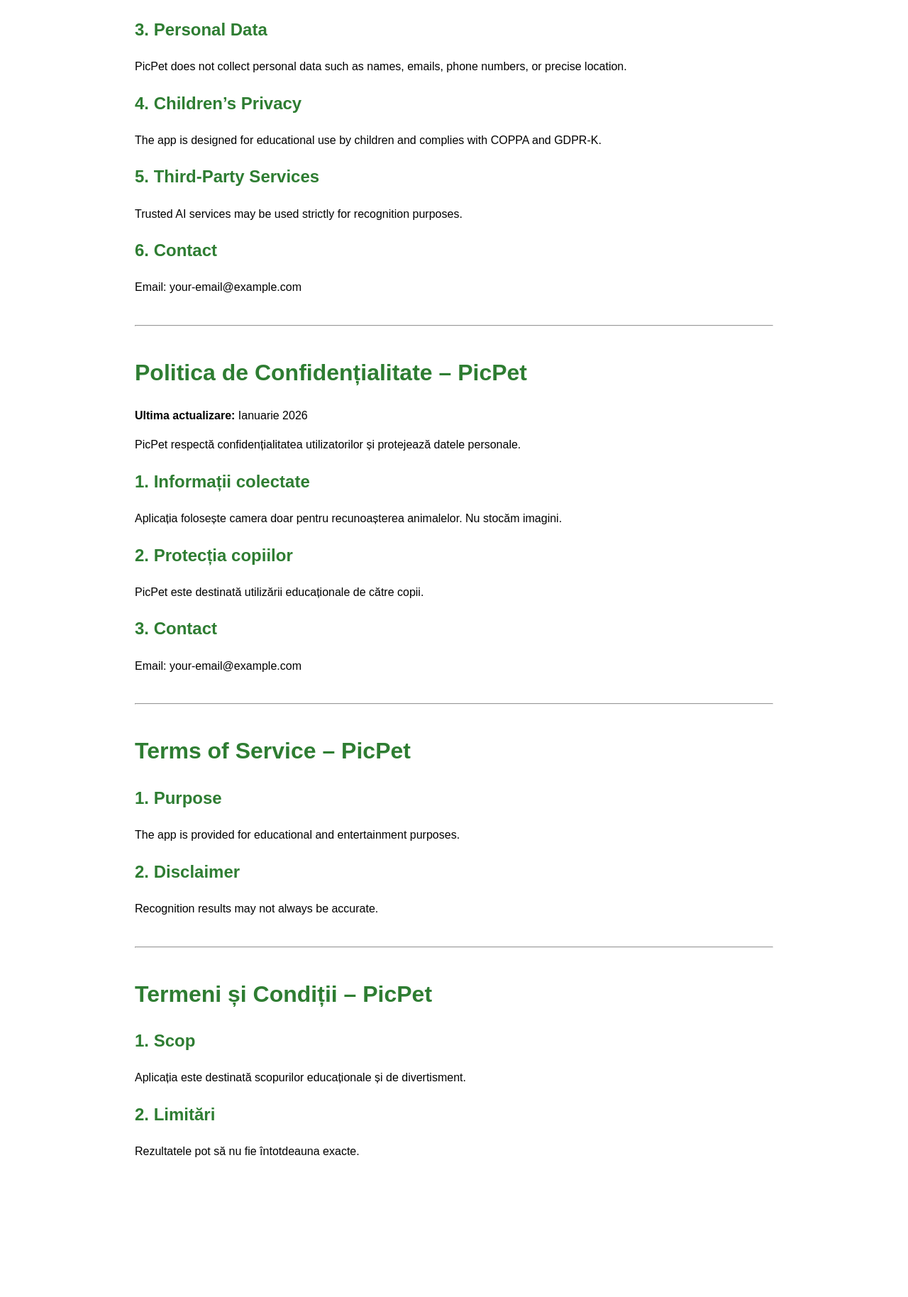
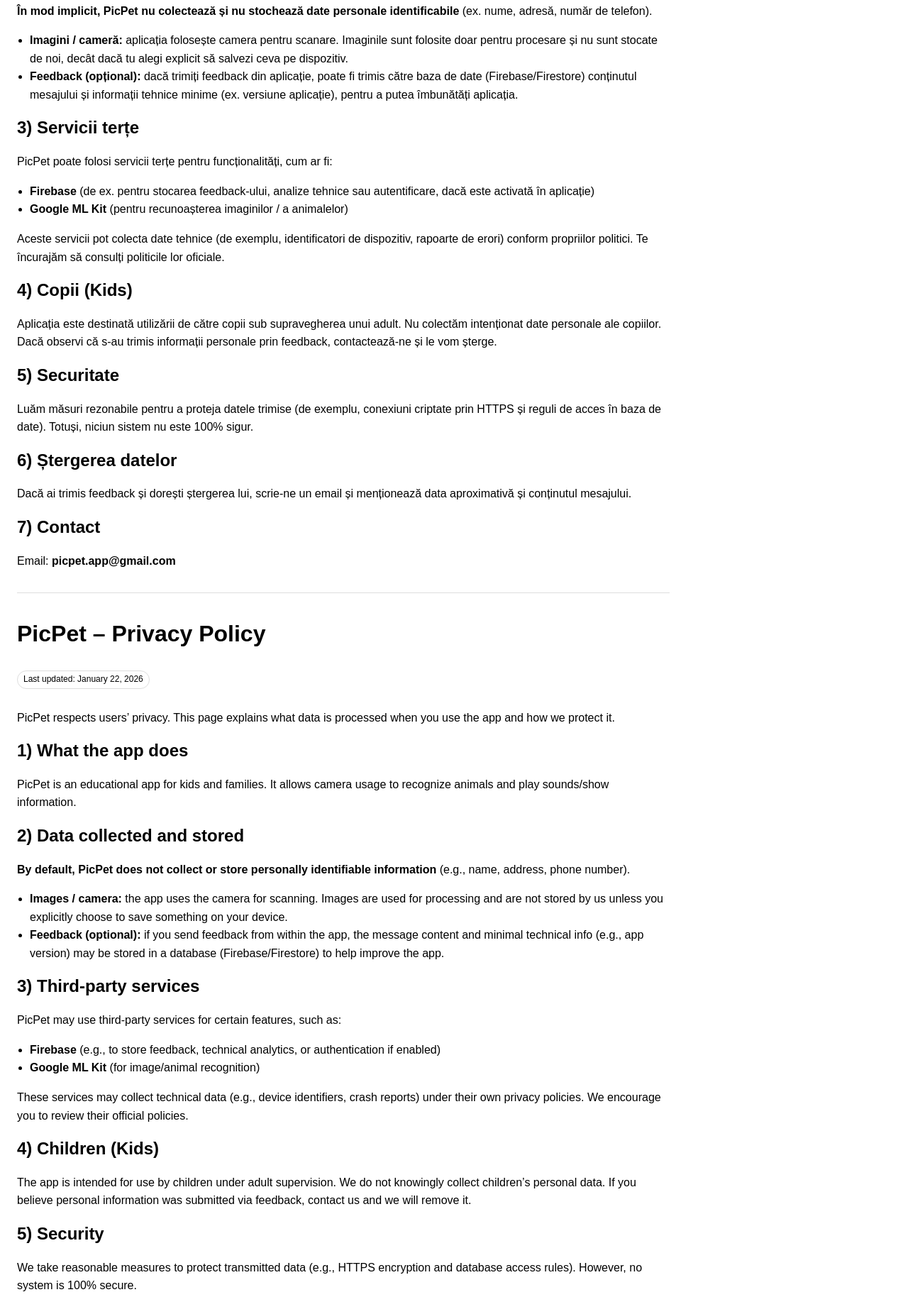
Before and after one commit to ValiGTV/picpet-privacy, a plain HTML site: page index.html in a window 1280 px wide. Shown: the part 386-2214 px from the top of the page at 71% size. Before the commit the page ends 2058 px from the top, so only its background shows below. Drawn offline with Linux system fonts and the light colour scheme.

Commit message:
Update index.html

```diff
--- a/index.html
+++ b/index.html
@@ -1,84 +1,137 @@
 <!DOCTYPE html>
-<html lang="en">
+<html lang="ro">
 <head>
-  <meta charset="UTF-8">
-  <title>PicPet – Privacy Policy & Terms</title>
+  <meta charset="UTF-8" />
+  <meta name="viewport" content="width=device-width, initial-scale=1.0" />
+  <title>PicPet – Politica de Confidențialitate / Privacy Policy</title>
   <style>
-    body {
-      font-family: Arial, sans-serif;
-      max-width: 900px;
-      margin: auto;
-      padding: 20px;
-      line-height: 1.6;
-    }
-    h1, h2 {
-      color: #2e7d32;
-    }
-    hr {
-      margin: 40px 0;
-    }
+    body { font-family: Arial, sans-serif; line-height: 1.6; margin: 24px; max-width: 920px; }
+    h1, h2 { line-height: 1.2; }
+    .lang { margin-top: 32px; padding-top: 16px; border-top: 1px solid #ddd; }
+    .badge { display:inline-block; padding:2px 8px; border:1px solid #ddd; border-radius:999px; font-size:12px; }
+    ul { padding-left: 18px; }
+    code { background:#f5f5f5; padding:2px 6px; border-radius:6px; }
   </style>
 </head>
 <body>
 
-<h1>Privacy Policy – PicPet</h1>
-<p><strong>Last updated:</strong> January 2026</p>
+  <h1>PicPet – Politica de Confidențialitate</h1>
+  <p class="badge">Ultima actualizare: 22 ianuarie 2026</p>
 
-<p>PicPet respects your privacy and is committed to protecting users’ and children’s personal data.</p>
+  <p>
+    PicPet respectă confidențialitatea utilizatorilor. Această pagină explică ce date sunt
+    procesate atunci când folosești aplicația și cum le protejăm.
+  </p>
 
-<h2>1. Information We Collect</h2>
-<p>PicPet uses the device camera only to recognize animals in real time. We do not store, save, or transmit photos or videos.</p>
+  <h2>1) Ce face aplicația</h2>
+  <p>
+    PicPet este o aplicație educațională pentru copii și familie. Permite utilizarea camerei
+    pentru a recunoaște animale și pentru a reda sunete/afișa informații despre acestea.
+  </p>
 
-<h2>2. Camera Usage</h2>
-<p>Camera access is required exclusively for animal recognition functionality.</p>
+  <h2>2) Date colectate și stocate</h2>
+  <p><strong>În mod implicit, PicPet nu colectează și nu stochează date personale identificabile</strong>
+    (ex. nume, adresă, număr de telefon).</p>
 
-<h2>3. Personal Data</h2>
-<p>PicPet does not collect personal data such as names, emails, phone numbers, or precise location.</p>
+  <ul>
+    <li><strong>Imagini / cameră:</strong> aplicația folosește camera pentru scanare. Imaginile sunt folosite doar pentru procesare și nu sunt stocate de noi, decât dacă tu alegi explicit să salvezi ceva pe dispozitiv.</li>
+    <li><strong>Feedback (opțional):</strong> dacă trimiți feedback din aplicație, poate fi trimis către baza de date (Firebase/Firestore) conținutul mesajului și informații tehnice minime (ex. versiune aplicație), pentru a putea îmbunătăți aplicația.</li>
+  </ul>
 
-<h2>4. Children’s Privacy</h2>
-<p>The app is designed for educational use by children and complies with COPPA and GDPR-K.</p>
+  <h2>3) Servicii terțe</h2>
+  <p>
+    PicPet poate folosi servicii terțe pentru funcționalități, cum ar fi:
+  </p>
+  <ul>
+    <li><strong>Firebase</strong> (de ex. pentru stocarea feedback-ului, analize tehnice sau autentificare, dacă este activată în aplicație)</li>
+    <li><strong>Google ML Kit</strong> (pentru recunoașterea imaginilor / a animalelor)</li>
+  </ul>
+  <p>
+    Aceste servicii pot colecta date tehnice (de exemplu, identificatori de dispozitiv, rapoarte de erori)
+    conform propriilor politici. Te încurajăm să consulți politicile lor oficiale.
+  </p>
 
-<h2>5. Third-Party Services</h2>
-<p>Trusted AI services may be used strictly for recognition purposes.</p>
+  <h2>4) Copii (Kids)</h2>
+  <p>
+    Aplicația este destinată utilizării de către copii sub supravegherea unui adult.
+    Nu colectăm intenționat date personale ale copiilor. Dacă observi că s-au trimis informații personale
+    prin feedback, contactează-ne și le vom șterge.
+  </p>
 
-<h2>6. Contact</h2>
-<p>Email: your-email@example.com</p>
+  <h2>5) Securitate</h2>
+  <p>
+    Luăm măsuri rezonabile pentru a proteja datele trimise (de exemplu, conexiuni criptate prin HTTPS și
+    reguli de acces în baza de date). Totuși, niciun sistem nu este 100% sigur.
+  </p>
 
-<hr>
+  <h2>6) Ștergerea datelor</h2>
+  <p>
+    Dacă ai trimis feedback și dorești ștergerea lui, scrie-ne un email și menționează data aproximativă și conținutul mesajului.
+  </p>
 
-<h1>Politica de Confidențialitate – PicPet</h1>
-<p><strong>Ultima actualizare:</strong> Ianuarie 2026</p>
+  <h2>7) Contact</h2>
+  <p>
+    Email: <strong>picpet.app@gmail.com</strong>
+  </p>
 
-<p>PicPet respectă confidențialitatea utilizatorilor și protejează datele personale.</p>
+  <div class="lang">
+    <h1>PicPet – Privacy Policy</h1>
+    <p class="badge">Last updated: January 22, 2026</p>
 
-<h2>1. Informații colectate</h2>
-<p>Aplicația folosește camera doar pentru recunoașterea animalelor. Nu stocăm imagini.</p>
+    <p>
+      PicPet respects users’ privacy. This page explains what data is processed when you use the app and how we protect it.
+    </p>
 
-<h2>2. Protecția copiilor</h2>
-<p>PicPet este destinată utilizării educaționale de către copii.</p>
+    <h2>1) What the app does</h2>
+    <p>
+      PicPet is an educational app for kids and families. It allows camera usage to recognize animals and play sounds/show information.
+    </p>
 
-<h2>3. Contact</h2>
-<p>Email: your-email@example.com</p>
+    <h2>2) Data collected and stored</h2>
+    <p><strong>By default, PicPet does not collect or store personally identifiable information</strong>
+      (e.g., name, address, phone number).</p>
 
-<hr>
+    <ul>
+      <li><strong>Images / camera:</strong> the app uses the camera for scanning. Images are used for processing and are not stored by us unless you explicitly choose to save something on your device.</li>
+      <li><strong>Feedback (optional):</strong> if you send feedback from within the app, the message content and minimal technical info (e.g., app version) may be stored in a database (Firebase/Firestore) to help improve the app.</li>
+    </ul>
 
-<h1>Terms of Service – PicPet</h1>
+    <h2>3) Third-party services</h2>
+    <p>
+      PicPet may use third-party services for certain features, such as:
+    </p>
+    <ul>
+      <li><strong>Firebase</strong> (e.g., to store feedback, technical analytics, or authentication if enabled)</li>
+      <li><strong>Google ML Kit</strong> (for image/animal recognition)</li>
+    </ul>
+    <p>
+      These services may collect technical data (e.g., device identifiers, crash reports) under their own privacy policies.
+      We encourage you to review their official policies.
+    </p>
 
-<h2>1. Purpose</h2>
-<p>The app is provided for educational and entertainment purposes.</p>
+    <h2>4) Children (Kids)</h2>
+    <p>
+      The app is intended for use by children under adult supervision.
+      We do not knowingly collect children’s personal data. If you believe personal information was submitted via feedback,
+      contact us and we will remove it.
+    </p>
 
-<h2>2. Disclaimer</h2>
-<p>Recognition results may not always be accurate.</p>
+    <h2>5) Security</h2>
+    <p>
+      We take reasonable measures to protect transmitted data (e.g., HTTPS encryption and database access rules).
+      However, no system is 100% secure.
+    </p>
 
-<hr>
+    <h2>6) Data deletion</h2>
+    <p>
+      If you have submitted feedback and want it deleted, email us and include the approximate date and message content.
+    </p>
 
-<h1>Termeni și Condiții – PicPet</h1>
-
-<h2>1. Scop</h2>
-<p>Aplicația este destinată scopurilor educaționale și de divertisment.</p>
-
-<h2>2. Limitări</h2>
-<p>Rezultatele pot să nu fie întotdeauna exacte.</p>
+    <h2>7) Contact</h2>
+    <p>
+      Email: <strong>picpet.app@gmail.com</strong>
+    </p>
+  </div>
 
 </body>
 </html>
```
